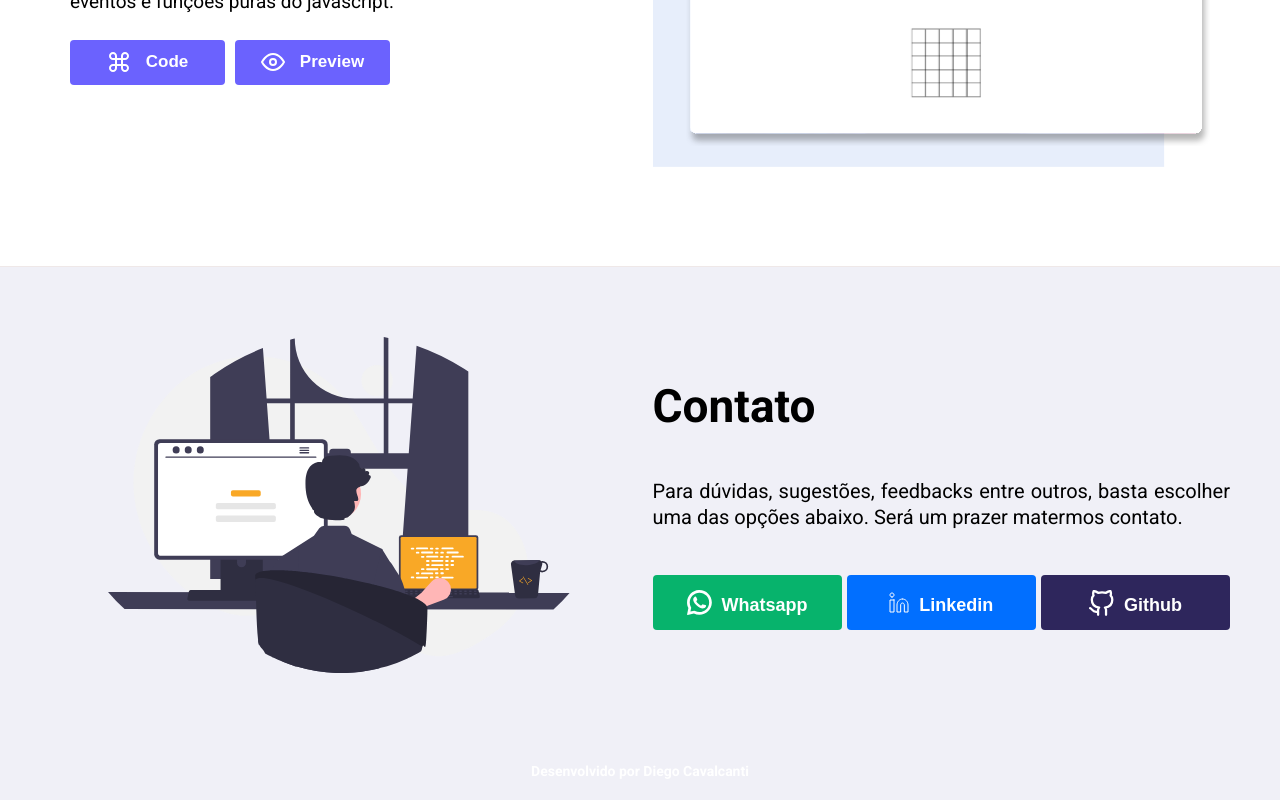
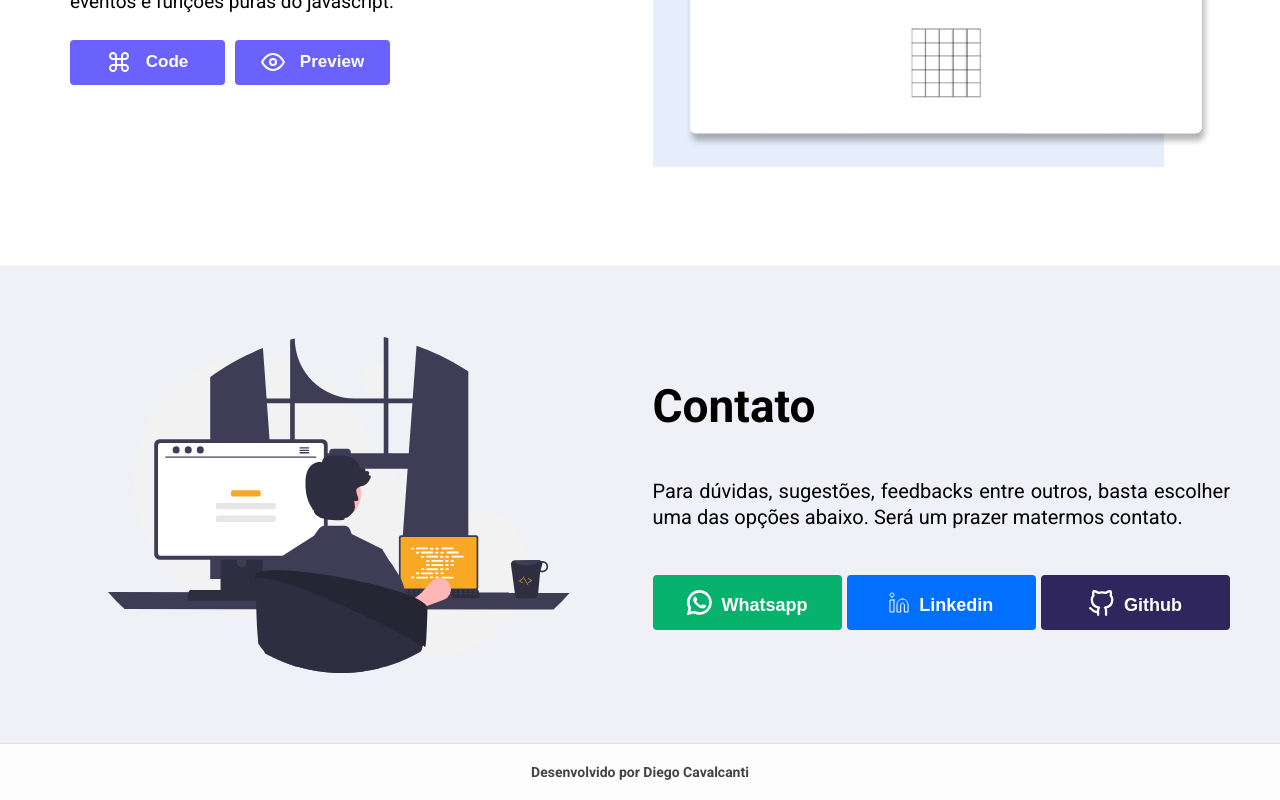
Before and after one commit to diegotimao/portifolio, a React (Create React App) app: page / in a window 1280 px wide. Shown: the part 4111-4911 px from the top of the page. Built offline with nearby package versions, Linux system fonts and the light colour scheme.

Commit message:
feat: Verificando theme darkmode footer

```diff
--- a/src/components/Footer/index.js
+++ b/src/components/Footer/index.js
@@ -1,10 +1,19 @@
-import React from 'react';
-
+import React, { useContext, useEffect, useState } from 'react';
+import { AuthContext } from '../../provider/auth';
 import './footer.css';
 
 function Footer() {
+
+  const { theme } = useContext(AuthContext);
+  const [themeAplication, setTeamAplication] = useState('');
+
+  useEffect(() => {
+    if (theme === 'lithe') return setTeamAplication('footer-container-lithe-theme ');
+    return setTeamAplication('footer-container-dark-theme');
+  }, [theme]);
+
   return (
-    <section className="footer-container">
+    <section className={ themeAplication }>
       <div className="footer-content">
         <strong>Desenvolvido por Diego Cavalcanti</strong>
       </div>
```
